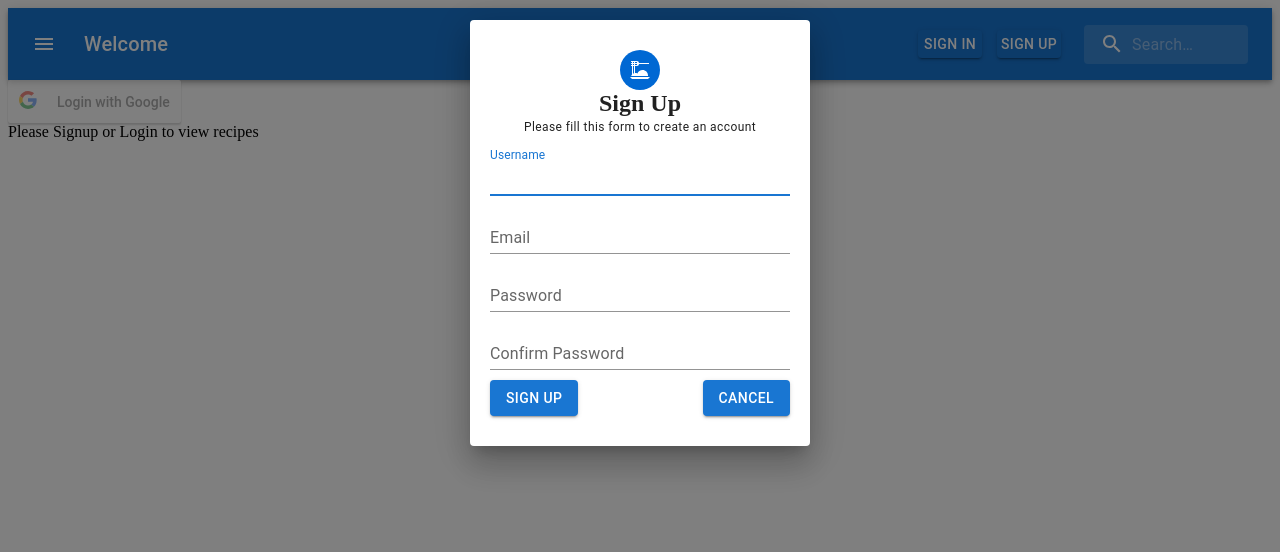
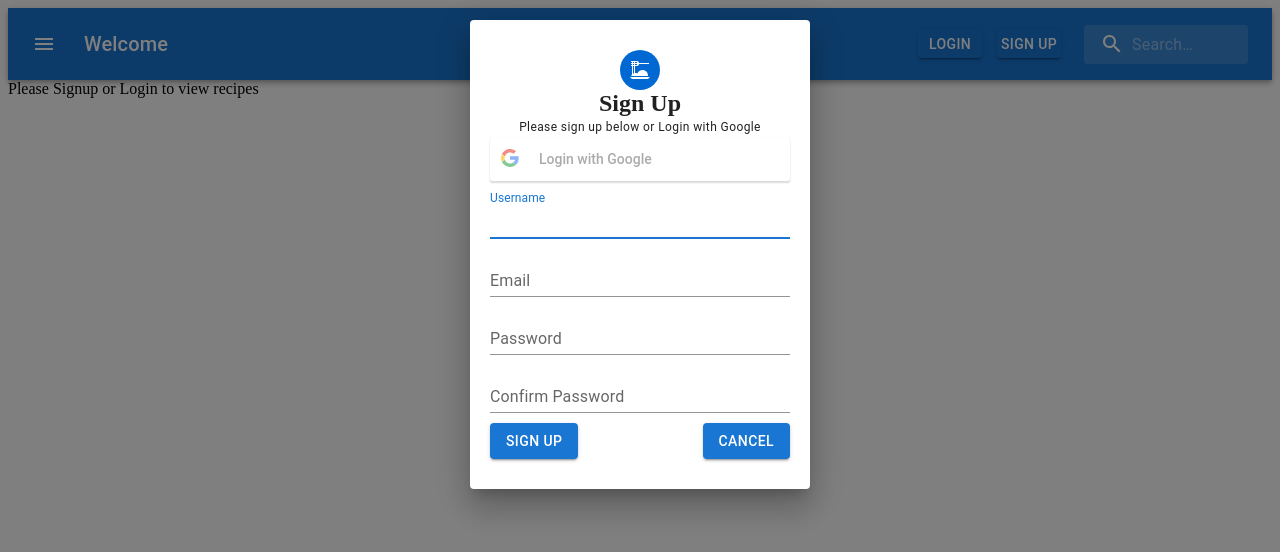
Before and after one commit to vickyruud/NutriYums, a React (Create React App) app: page / in a window 1280 px wide. Both pictures are taken after a click on the button "SIGN UP". Shown: the top 552 px of the page. Built offline with nearby package versions, Linux system fonts and the light colour scheme; no server answers.

Commit message:
move google login to modals

```diff
--- a/src/App.jsx
+++ b/src/App.jsx
@@ -5,7 +5,6 @@ import NavBar from './components/NavBar';
 import SignIn from './modals/SignIn';
 import SignUp from './modals/SignUp';
 import { Modal } from '@mui/material';
-import GoogleLogin from 'react-google-login';
 
 
 
@@ -66,11 +65,13 @@ export default function App() {
       localStorage.setItem("token", resp.data.token)
       localStorage.setItem("user", JSON.stringify(resp.data.message))
       setUser(resp.data.message);
-
+      setSignInOpen(false)
+      setSignUpOpen(false);
     })
   }
 
   const responseErrorGoogle = (response) => {
+    console.log('response');
 
   }
 
@@ -80,19 +81,12 @@ export default function App() {
 
       {!user && <NavBar handleSignInOpen={setSignInOpen} setOpenModal={setSignUpOpen} />}
       {user && <NavBar user={user} logout={logout} />}
-        <GoogleLogin
-          clientId="314086644675-a82vonng714fusuuotog2780t6plapo9.apps.googleusercontent.com"
-          buttonText="Login with Google"
-          onSuccess={responseSuccessGoogle}
-          onFailure={responseErrorGoogle}
-          cookiePolicy={'single_host_origin'}
-        />
 
       <Modal open={signInOpen}>
-      <SignIn completeSignUp={completeSignUp} setCompleteSignUp={setCompleteSignUp} setUser={setUser} setOpenModal={setSignInOpen} />
+      <SignIn responseSuccessGoogle={responseSuccessGoogle} responseErrorGoogle={responseErrorGoogle} completeSignUp={completeSignUp} setCompleteSignUp={setCompleteSignUp} setUser={setUser} setOpenModal={setSignInOpen} />
       </Modal>
       <Modal open={signUpOpen}>
-        <SignUp  completeSignUp={completeSignUp} setCompleteSignUp={setCompleteSignUp} setUser={setUser} setOpenModal={setSignUpOpen} setSignIn={setSignInOpen} />
+        <SignUp responseSuccessGoogle={responseSuccessGoogle} responseErrorGoogle={responseErrorGoogle}  completeSignUp={completeSignUp} setCompleteSignUp={setCompleteSignUp} setUser={setUser} setOpenModal={setSignUpOpen} setSignIn={setSignInOpen} />
       </Modal>
       {user && <RecipeList recipes={recipes} />}
       {!user && <div>Please Signup or Login to view recipes</div>}
--- a/src/components/NavBar.jsx
+++ b/src/components/NavBar.jsx
@@ -83,9 +83,9 @@ export default function SearchAppBar(props) {
           >
             {user ? <p>Welcome {user.username}</p> : <p>Welcome</p>}
           </Typography>
-          {!props.user && <Button variant="contained" style={{padding : 2, marginRight: 15}} onClick={props.handleSignInOpen}>Sign In</Button>}
+          {!props.user && <Button variant="contained" style={{padding : 2, marginRight: 15}} onClick={props.handleSignInOpen}>Login</Button>}
           {!props.user && <Button variant="contained" style={{ padding: 2, marginRight: 15 }} onClick={props.setOpenModal}>Sign Up</Button>}
-          {props.user && <Button variant="contained" style={{ padding: 2, marginRight: 15 }} onClick={props.logout}>Sign Out</Button>}
+          {props.user && <Button variant="contained" style={{ padding: 2, marginRight: 15 }} onClick={props.logout}>Logout</Button>}
           <Search onChange={(e) => console.log(e.target.value)}>
             <SearchIconWrapper>
               <SearchIcon />
--- a/src/components/Recipe.jsx
+++ b/src/components/Recipe.jsx
@@ -16,10 +16,10 @@ export default function Recipe(props) {
     image
   } = props.recipe
 
-
+  let cardHeight = readMore ? "auto" : 400
 
   return (
-    <Card sx={{ maxWidth: 345, height: "auto" }} elevation={20}>
+    <Card sx={{ maxWidth: 345, height: cardHeight }} elevation={20}>
       <CardActionArea>
         <CardMedia
           component="img"
@@ -32,7 +32,7 @@ export default function Recipe(props) {
             {name}
           </Typography>
           <Typography variant="body2" color="text.secondary">
-            {readMore ? description : `${description.substring(0, 65)}...`}
+            {readMore ? description : `${description.substring(0, 40)}...`}
             <span
             style={{ background: "transparent", border: "none", fontWeight: 'bold', marginLeft: 5 }}
             onClick={() => setReadMore(!readMore)}
--- a/src/modals/SignIn.jsx
+++ b/src/modals/SignIn.jsx
@@ -2,18 +2,18 @@ import React, { useState } from 'react';
 import { Grid, Paper, Avatar, TextField, Button } from '@mui/material';
 import './signIn.css'
 import DinnerDiningIcon from '@mui/icons-material/DinnerDining';
+import GoogleLogin from 'react-google-login';
 
 
 const SignIn = (props) => {
-  const paperStyle = { padding: '30px 20px', width: 300, margin: '20px auto' };
+  const paperStyle = { padding: '30px', width: 300, margin: '20px auto' };
   const headerStyle = { margin: 0 };
   const avatarStyle = { backgroundColor: '#0068d3' };
   const textFieldStyle = { margin: '10px 0 0 0' };
-  const loginButtonStyle = {margin: '10px 0 0 0'}
+  const loginButtonStyle = {margin: '10px 0 0 0', padding: 5}
 
   const [email, setEmail] = useState("")
   const [password, setPassword] = useState("")
-  console.log(props.completeSignUp);
 
     const handleEmailChange = (evt) => {
         setEmail(evt.target.value)
@@ -65,6 +65,13 @@ const SignIn = (props) => {
           {props.completeSignUp ? <p>Successfully Signed Up! Please login below</p> : null}
           <h2 style ={headerStyle}>Login</h2>
         </Grid>
+         <GoogleLogin
+            clientId="314086644675-a82vonng714fusuuotog2780t6plapo9.apps.googleusercontent.com"
+            buttonText="Login with Google"
+            onSuccess={props.responseSuccessGoogle}
+            onFailure={props.responseErrorGoogle}
+            cookiePolicy={'single_host_origin'}
+            />
         <form className='login-form' onSubmit={handleSubmit}>
           <TextField onChange={handleEmailChange} style={textFieldStyle} variant='standard' fullWidth label='Email' placeholder='Enter your email'/>
           <TextField onChange={handlePasswordChange} style={textFieldStyle} variant='standard' fullWidth label='Password' type="password" placeholder='Enter a password' />
--- a/src/modals/SignUp.jsx
+++ b/src/modals/SignUp.jsx
@@ -3,6 +3,7 @@ import { v4 as uuidv4 } from 'uuid';
 import { Grid, Paper, Avatar, Typography, TextField, Button } from '@mui/material';
 import './signUp.css'
 import DinnerDiningIcon from '@mui/icons-material/DinnerDining';
+import GoogleLogin from 'react-google-login';
 
 
 function SignUp(props) {
@@ -75,8 +76,15 @@ function SignUp(props) {
           <DinnerDiningIcon />
           </Avatar>
           <h2 style ={headerStyle}>Sign Up</h2>
-          <Typography variant='caption'>Please fill this form to create an account</Typography>
+          <Typography variant='caption'>Please sign up below or Login with Google</Typography>
         </Grid>
+        <GoogleLogin
+            clientId="314086644675-a82vonng714fusuuotog2780t6plapo9.apps.googleusercontent.com"
+            buttonText="Login with Google"
+            onSuccess={props.responseSuccessGoogle}
+            onFailure={props.responseErrorGoogle}
+            cookiePolicy={'single_host_origin'}
+            />
         <form className='signup-form' onSubmit={handleSubmit}>
           <TextField onChange={handleUsernameChange} style={textFieldStyle} variant='standard' fullWidth label='Username' placeholder='Enter your username' autoFocus/>
           <TextField onChange={handleEmailChange} style={textFieldStyle} variant='standard' fullWidth label='Email' placeholder='Enter your email'/>
--- a/src/modals/signIn.css
+++ b/src/modals/signIn.css
@@ -7,4 +7,5 @@
 .signIn-buttons{
   display: flex;
   justify-content: space-between;
+
 }
```
